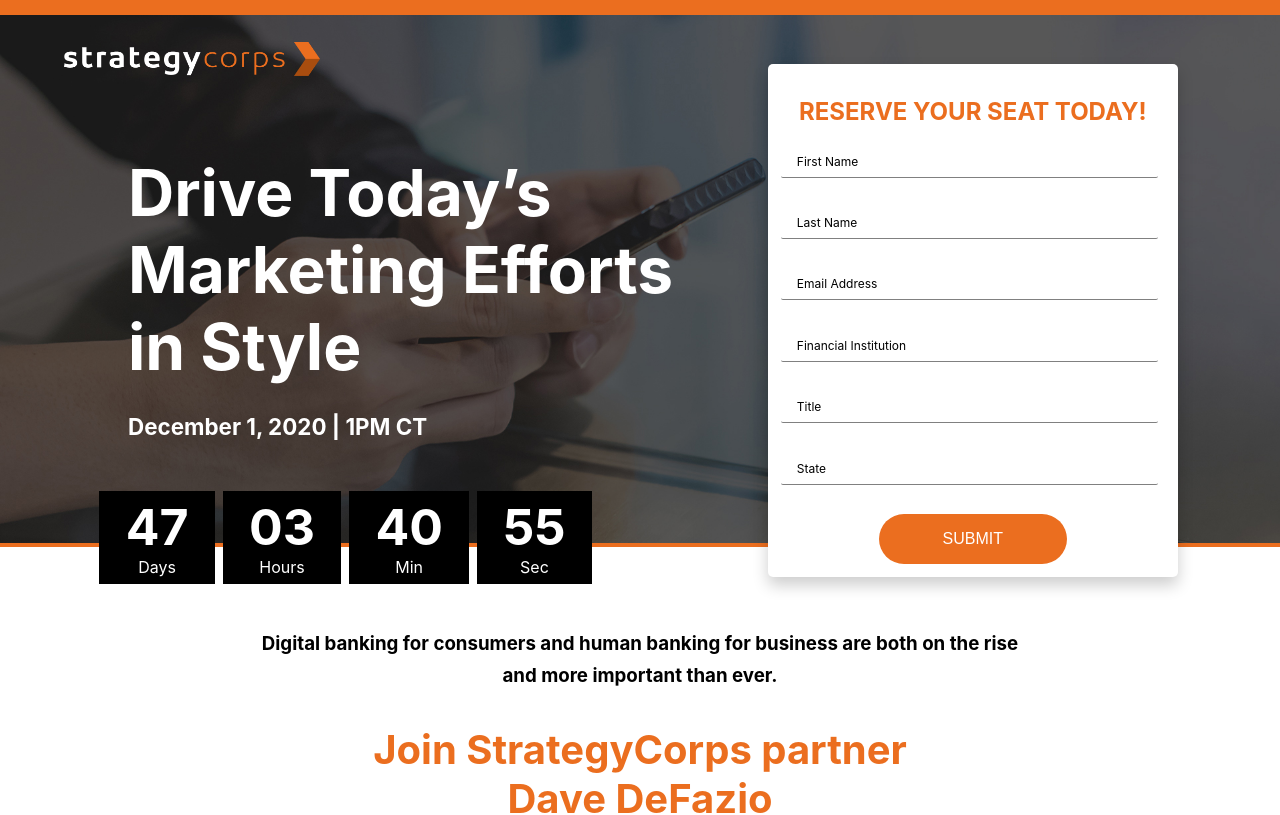
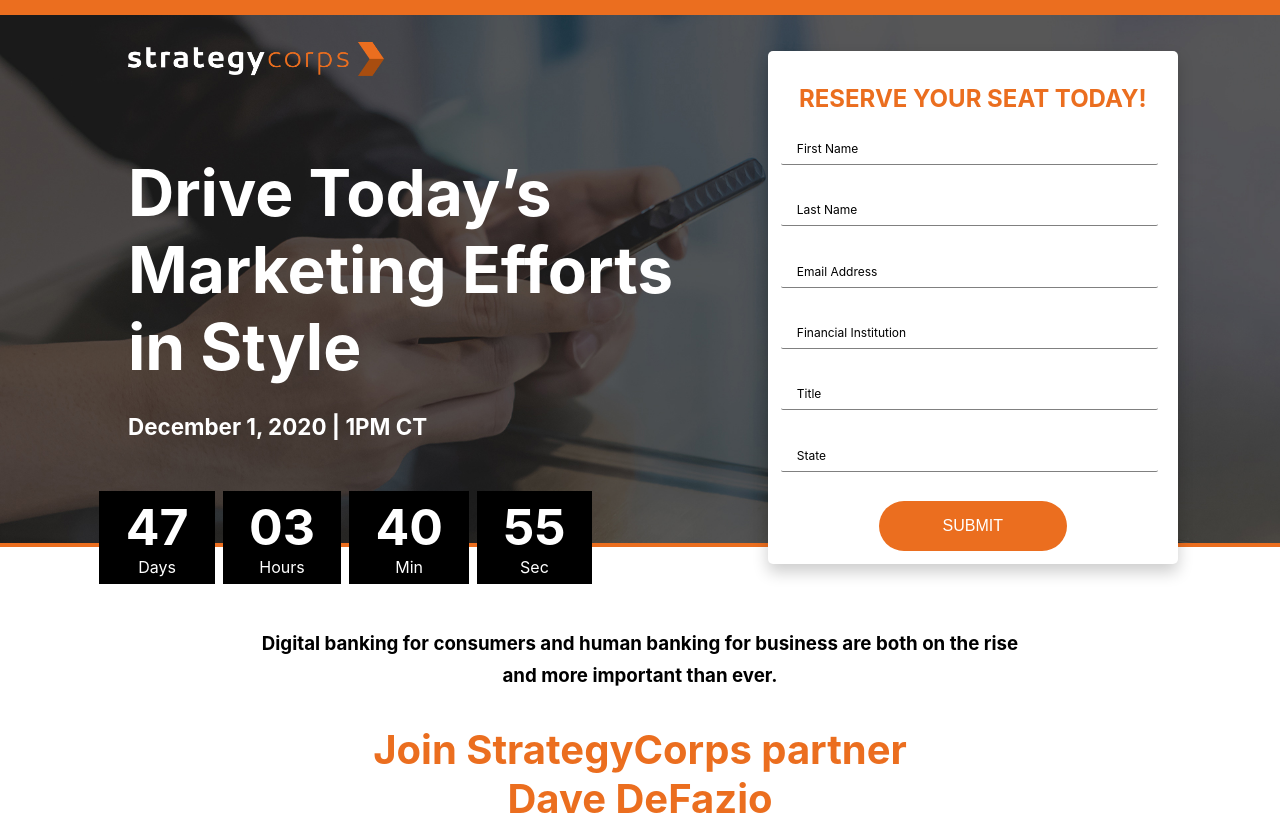
Before and after one commit to candaceyw/sc-webinar-landing, a React (Create React App) app in the folder client/: page / in a window 1280 px wide. Shown: the top 815 px of the page. Built offline with nearby package versions, Linux system fonts and the light colour scheme.

Commit message:
adjustments to mobile

```diff
--- a/client/src/components/styles.scss
+++ b/client/src/components/styles.scss
@@ -49,6 +49,8 @@
 	}
 }
 
+// ***** HEADING CONTAINER
+
 .container {
 	position: relative;
 
@@ -57,14 +59,9 @@
 		position: relative;
 		object-fit: cover;
 		height: 75%;
-		// left: 50%;
-		// right: 50%;
 		margin-left: -50vw;
 		margin-right: -50vw;
 		border-bottom: 4px solid #eb6e1f;
-		// @media (max-width: 10px) {
-		//   width: 140%;
-		// }
 
 		@media (min-width: 1930px) {
 			width: 100vw;
@@ -74,11 +71,11 @@
 	.logo-header {
 		position: absolute;
 		top: 10%;
-		left: 5%;
+		left: 10%;
 		width: 20%;
 
 		@media (max-width: 900px) {
-			margin-left: 25vw;
+			margin-left: 20vw;
 			margin-right: -200vw;
 			width: 35%;
 		}
@@ -189,7 +186,7 @@
 	padding: 1vw;
 	width: 30vw;
 	position: absolute;
-	top: 5vw;
+	top: 4vw;
 	right: 8vw;
 	box-shadow: 0 0.5rem 1rem rgba(black, 0.2);
 
@@ -201,7 +198,7 @@
 		position: relative;
 		right: -10vw;
 		box-shadow: none;
-		margin-top: 5%;
+		margin-top: 10%;
 		margin-bottom: 5%;
 	}
 
@@ -406,6 +403,7 @@
 			@media (max-width: 900px) {
 				width: 100%;
 				margin: 1%;
+				text-align: center;
 			}
 		}
 	}
```
Also changed, not shown: 1 other file (tests, documents, lock files or other folders).
